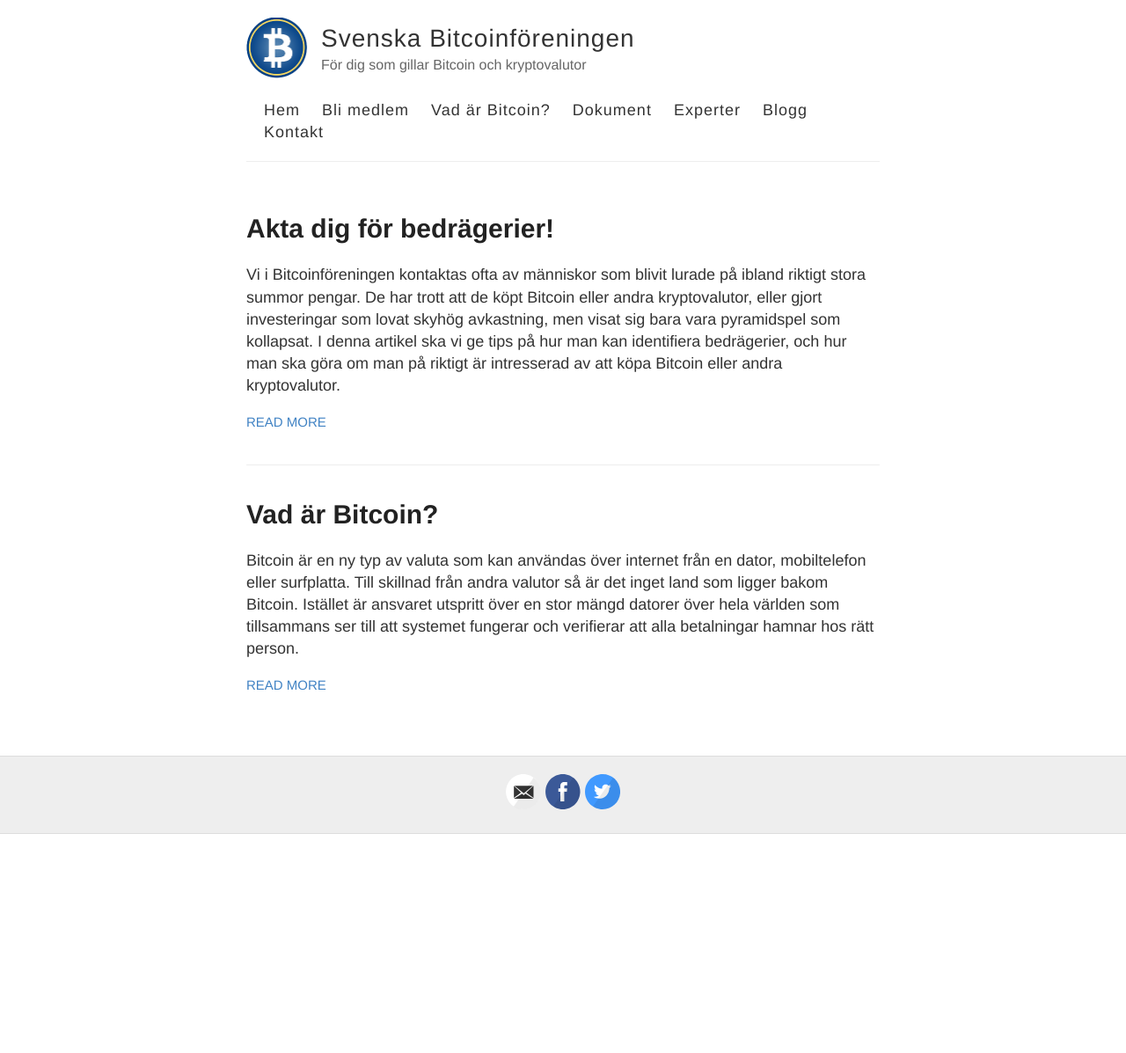
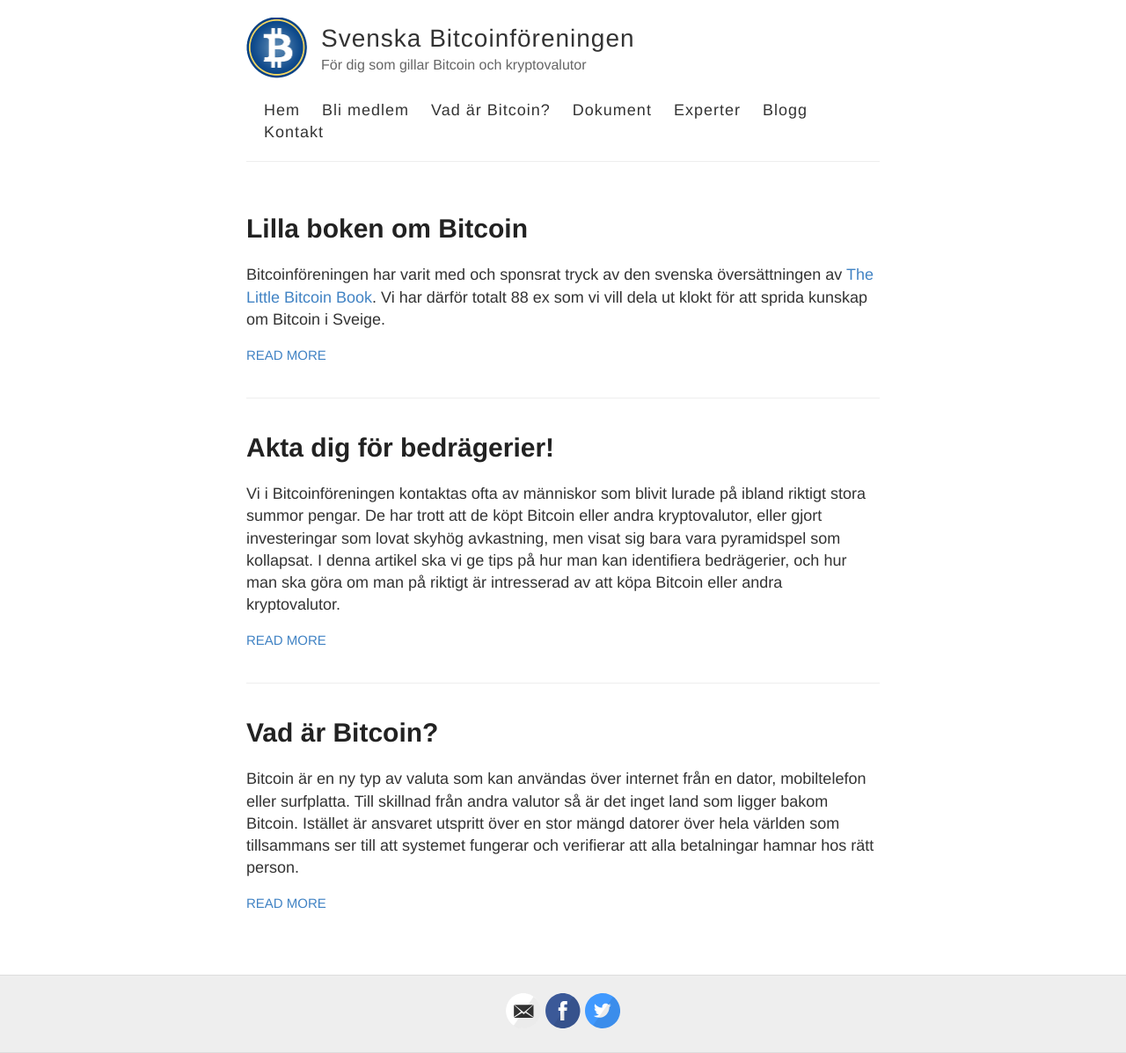
Before and after one commit to bitcoinforeningen/bitcoinforeningen.github.io, a Jekyll site: the page built from blogg.md, in a window 1280 px wide. Shown: the whole page at 88% size. Built offline with Jekyll 4.4.1, drawn with Linux system fonts in a browser that asks for light colours; before the commit the page ends 948 px from its top, so only the background shows below that.

Commit message:
Fixed some paths, images etc.

```diff
--- /dev/null
+++ b/_posts/2021-06-03-lilla-boken-om-bitcoin.md
@@ -0,0 +1,13 @@
+---
+layout: post
+title: Lilla boken om Bitcoin
+---
+
+
+Bitcoinföreningen har varit med och sponsrat tryck av den svenska översättningen av [The Little Bitcoin Book](https://twitter.com/LittleBitcoinBk). Vi har därför totalt 88 ex som vi vill dela ut klokt för att sprida kunskap om Bitcoin i Sveige.
+
+Än så länge har vi distribuerat 44 ex till politiker, mediafolk, SIDAs vetenskapliga råd m.m. [Hör av dig till oss]({% link kontakt.md %}) om du har tips på vem mer som skulle behöva en bok.
+
+![Linnea Rosenbaum och Lilla Boken Om Bitcoin](/images/2021-06-03-linnea.jpg)
+
+![Lilla Boken Om Bitcoin](/images/2021-06-03-lilla-boken.png)
```
Also changed, not shown: index.md (+1 -0 lines), images/2021-06-03-lilla-boken.png (renamed from _posts/lillabtc_cover-page001-768x599.png), 3 other files.
